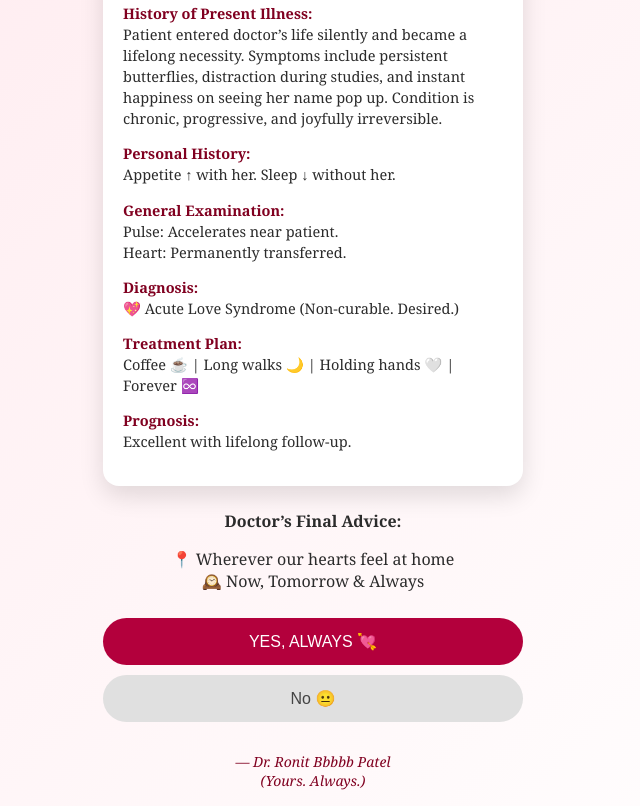
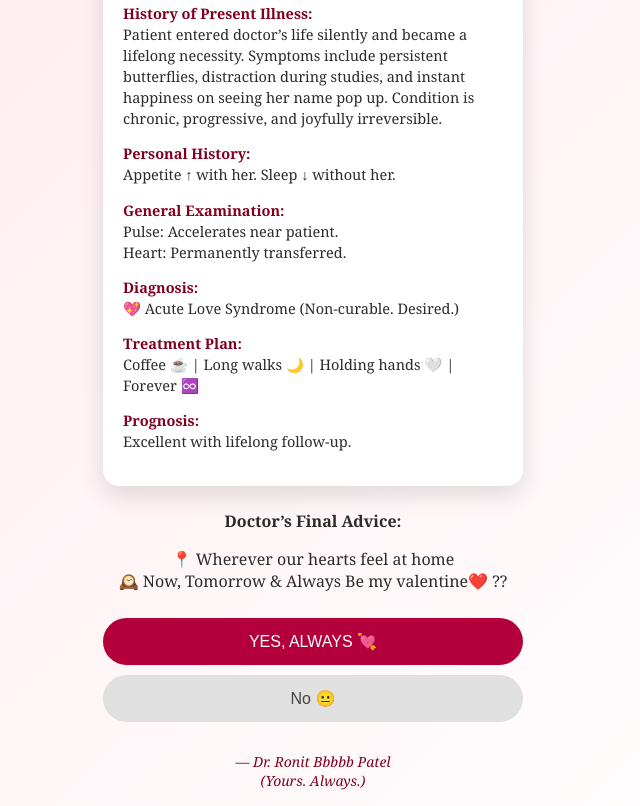
Before and after one commit to RoyalBuster7/Case-file, a plain HTML site: page index.html in a window 1280 px wide. Shown: the part 554-1360 px from the top of the page, without its empty margins (327-967 px from the left). Drawn offline with Linux system fonts and the light colour scheme.

Commit message:
Update index.html

```diff
--- a/index.html
+++ b/index.html
@@ -187,6 +187,7 @@ Excellent with lifelong follow-up.
 <p>
 📍 Wherever our hearts feel at home<br>
 🕰️ Now, Tomorrow & Always
+  Be my valentine❤️ ??
 </p>
 
 <button class="yes" onclick="alert('Diagnosis confirmed 💖 This is officially a forever case.')">
```
